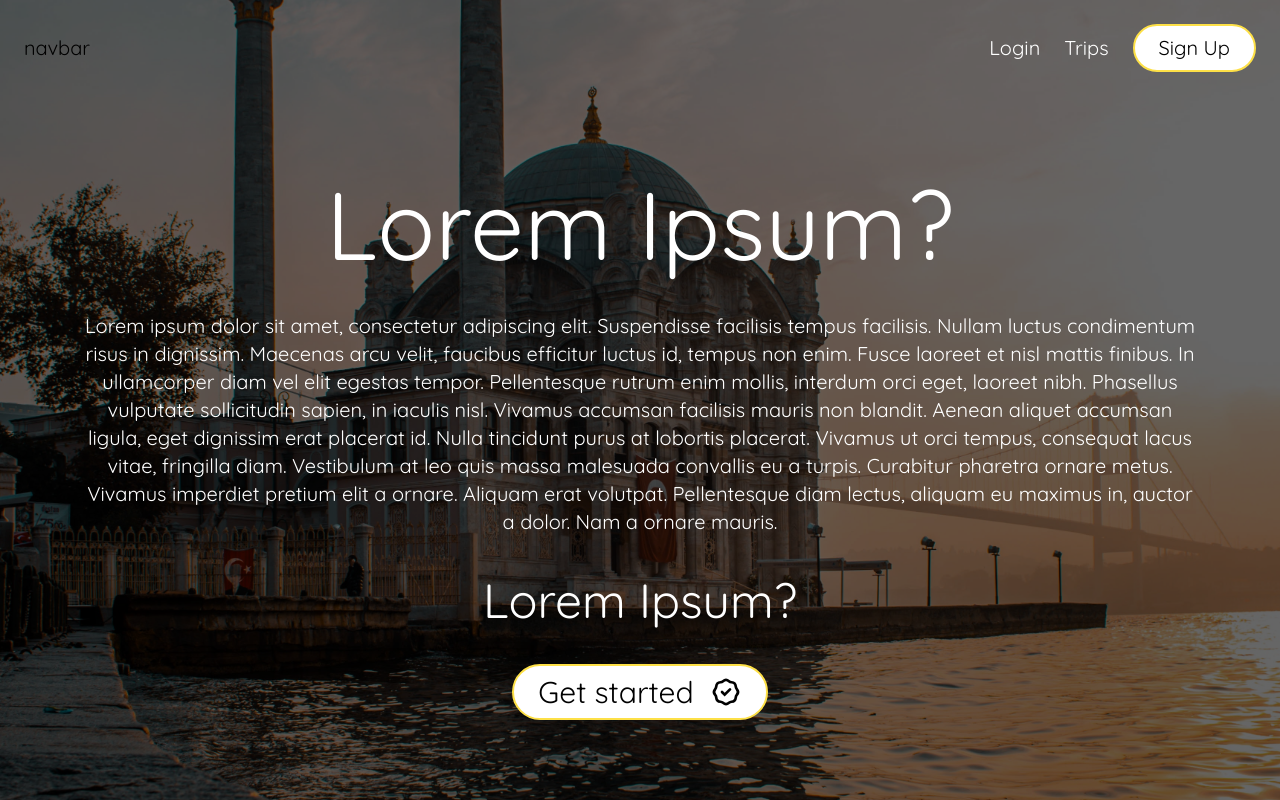
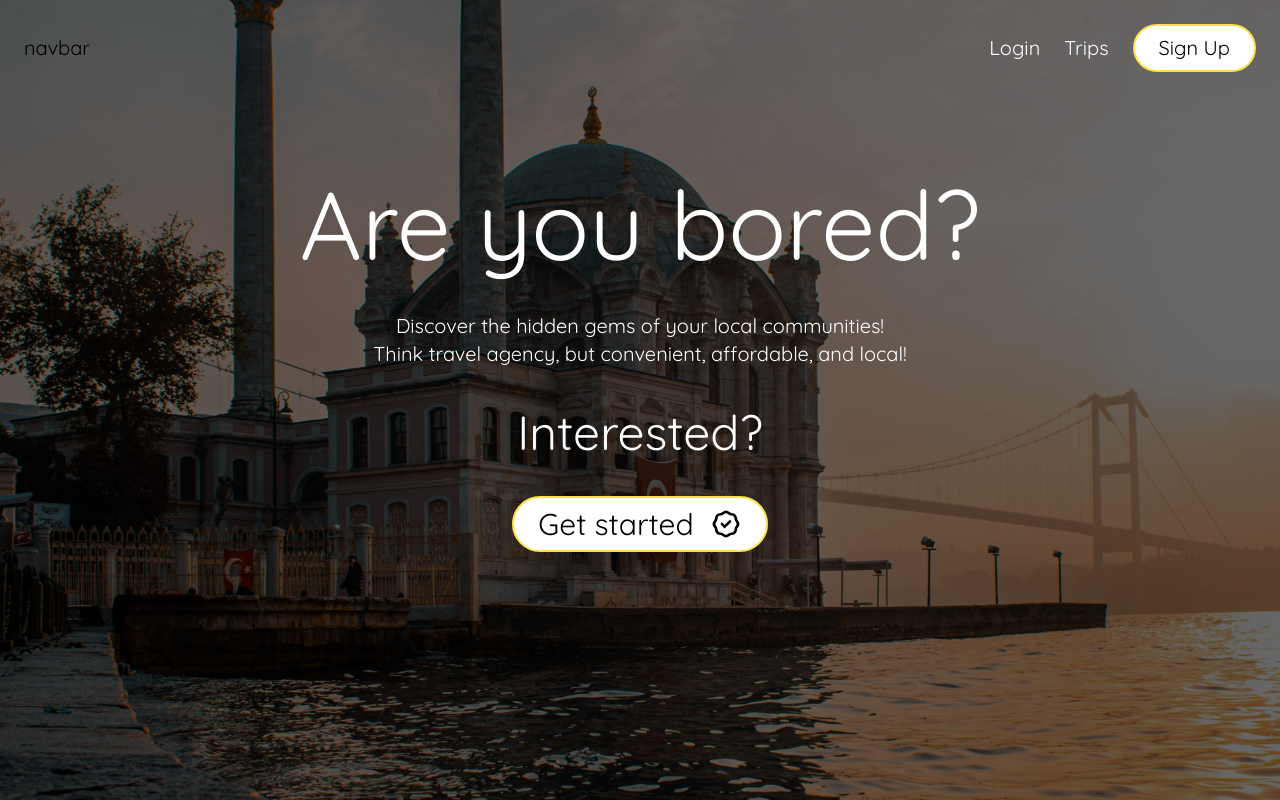
Before and after one commit to kyeoul/adventury-2, a React (Create React App) app: page / in a window 1280 px wide. Built offline with nearby package versions, Linux system fonts and the light colour scheme.

Commit message:
Changes to landing, replaces filler text

```diff
--- a/src/App.js
+++ b/src/App.js
@@ -11,6 +11,7 @@ import Login from './Pages/Login';
 import Trips from './Pages/Trips';
 import Checkout from './Pages/Checkout';
 import Signup from './Pages/Signup';
+import Account from './Pages/Account';
 
 function App() {
   return (
@@ -21,6 +22,7 @@ function App() {
         <Route path="/signup" element={<Signup />} />
         <Route path="/trips" element={<Trips />} />
         <Route path="/checkout" element={<Checkout />} />
+        <Route path="/account" element={<Account />} />
       </Routes>
     </div>
 
--- a/src/Components/HowItWorks.js
+++ b/src/Components/HowItWorks.js
@@ -24,7 +24,7 @@ function HowItWorks() {
                                 </div>
 
                                 <div className="works-label">
-                                    Culpa ut Lorem esse do aute magna nisi. Incididunt mollit cillum incididunt deserunt. Sit deserunt enim ipsum cupidatat esse anim fugiat quis dolore ut qui.
+                                    Simply provide us with your preferences, such as your favorite types of activities, budget, distance, and availabilty!
                                 </div>
                             </div>
 
@@ -39,7 +39,7 @@ function HowItWorks() {
 
 
                                 <div className="works-label">
-                                    Culpa ut Lorem esse do aute magna nisi. Incididunt mollit cillum incididunt deserunt. Sit deserunt enim ipsum cupidatat esse anim fugiat quis dolore ut qui.
+                                    We curate a list of activities for a perfect adventure, suited to your needs!
                                 </div>
                             </div>
                         </div>
--- a/src/Components/Landing.js
+++ b/src/Components/Landing.js
@@ -13,17 +13,16 @@ function Landing() {
           return (
             <div className="p-20 flex flex-col items-center center bg-no-repeat bg-cover bg-center text-white">
               <div className="text-5xl xl:text-8xl">
-                Lorem Ipsum?
+                Are you bored?
               </div>
 
               <div className="2xl:w-5/12 mt-10 text-xl">
-                Lorem ipsum dolor sit amet, consectetur adipiscing elit. Suspendisse facilisis tempus facilisis. Nullam luctus condimentum risus in dignissim. Maecenas arcu velit, faucibus efficitur luctus id, tempus non enim. Fusce laoreet et nisl mattis finibus. In ullamcorper diam vel elit egestas tempor. Pellentesque rutrum enim mollis, interdum orci eget, laoreet nibh. Phasellus vulputate sollicitudin sapien, in iaculis nisl.
-
-                Vivamus accumsan facilisis mauris non blandit. Aenean aliquet accumsan ligula, eget dignissim erat placerat id. Nulla tincidunt purus at lobortis placerat. Vivamus ut orci tempus, consequat lacus vitae, fringilla diam. Vestibulum at leo quis massa malesuada convallis eu a turpis. Curabitur pharetra ornare metus. Vivamus imperdiet pretium elit a ornare. Aliquam erat volutpat. Pellentesque diam lectus, aliquam eu maximus in, auctor a dolor. Nam a ornare mauris.
+                Discover the hidden gems of your local communities!
+                <div>Think travel agency, but convenient, affordable, and local!</div>
               </div>
 
               <div className="mt-5 sm:mt-10 text-3xl xl:text-5xl">
-                Lorem Ipsum?
+                Interested?
               </div>
 
               <button className="mt-10 signup-button text-3xl flex flex-row items-center text-black"
--- a/src/Components/Slides.js
+++ b/src/Components/Slides.js
@@ -11,13 +11,11 @@ function Slides() {
         <div className="flex-1 pl-8 py-12 text-left">
 
             <div className="xl:text-4xl text-2xl w-fit">
-                Lorem Ipsum Dolor Sit Amet
+              Who are we?
             </div>
 
-            <div className="xl:text-xl text-md mt-4 w-11/12 text-justify">
-                Lorem ipsum dolor sit amet, consectetur adipiscing elit. Nulla nibh magna, molestie at finibus in, bibendum eu arcu. Cras varius ultricies felis, vitae consequat justo. Maecenas vitae vulputate ligula, non aliquam ante. Nunc scelerisque eros convallis justo feugiat facilisis. Maecenas id tellus cursus, sagittis orci id, commodo diam. Mauris lobortis metus non tellus imperdiet accumsan. Curabitur vestibulum aliquet ante id porttitor. Donec ex odio, faucibus sed neque rhoncus, dapibus blandit elit. Integer efficitur ante et purus bibendum sollicitudin. Phasellus molestie vehicula sem at scelerisque. Nulla pretium elit sit amet urna sollicitudin dapibus. In vitae finibus ex, at bibendum lorem. Donec vel magna sit amet magna porttitor lacinia non vel elit.
-
-                Aenean facilisis, urna ac lacinia volutpat, ex felis consectetur urna, sit amet ultrices orci orci porttitor libero. Nullam metus justo, elementum vel nisl sit amet, malesuada dignissim nibh. Fusce venenatis vehicula vulputate. Donec lacus nunc, mattis sit amet sodales ut, venenatis eu orci. Donec malesuada facilisis risus ut sollicitudin. Nulla facilisi. Praesent lacinia ante id augue tempus, sit amet mattis odio dignissim. Duis ullamcorper eu neque sed finibus. Duis blandit vel libero non sodales. Sed vel fermentum risus. In a egestas urna. Curabitur aliquam enim vitae sem facilisis sollicitudin. Donec imperdiet ipsum in pretium tempor. Maecenas lobortis a velit at tincidunt.
+            <div className="xl:text-xl text-md mt-4 w-11/12 text-justify h-96">
+              We love to travel, but as college students, we found it difficult to find adventures that fit into our tight schedules and budgets. So, we combined our love of traveling and computer science to create adventury, a platform that uses advanced algorithms to generate a random and exciting adventure that suits the users needs!
             </div>
 
         </div>
--- /dev/null
+++ b/src/Pages/Account.js
@@ -0,0 +1,31 @@
+import React from 'react'
+import Navbar from '../Components/Navbar'
+import { UserContext } from './Home'
+
+// TODO: Combine account with original home page. Do the same for trips. Both have similar structures, so separate pages
+// may not be needed. I'm too tired to do it atm though
+function Account() {
+  return (
+    <UserContext.Provider value="something">
+      <div className="w-full h-screen bg-account-image bg-cover bg-gray-700 bg-blend-overlay flex flex-col">
+        <Navbar/>
+
+        <div className='flex-1 flex justify-center items-center'>
+          <div className='bg-white w-3/4 box-border p-8 rounded-lg flex flex-col items-start'>
+            <div className='font-bold text-2xl'>Account Details:</div>
+
+            <div className='mt-3'>Name: Gen Eric</div>
+            <div className='mt-3'>Email: generic4@gmail.com</div>
+            <div className='mt-3'>Phone Number: 123-456-7890</div>
+            <div className='mt-3'>Location: Chicago, IL</div>
+            <div className='mt-3'>Current Subscription: One Time</div>
+            <div className='mt-3'>Next Billing Cycle: None</div>
+            <div className='mt-3'>Password: ********</div>
+          </div>
+        </div>
+      </div>
+    </UserContext.Provider>
+  )
+}
+
+export default Account
--- a/src/Pages/Home.js
+++ b/src/Pages/Home.js
@@ -13,8 +13,6 @@ export const UserContext = React.createContext();
 function Home() {
 
   const [account, setAccount] = useState("");
-
-
 
   return (
     <UserContext.Provider value={account}>
--- a/tailwind.config.js
+++ b/tailwind.config.js
@@ -12,7 +12,8 @@ module.exports = {
 
       backgroundImage: {
         'temp-image': "url('/src/res/temp.jpg')",
-        'map-image': "url('/src/res/map.jpeg')"
+        'map-image': "url('/src/res/map.jpeg')",
+        'account-image': "url('res/gears-featured.webp')"
       },
 
     },
```
Also changed, not shown: 1 other file (tests, documents, lock files or other folders).
